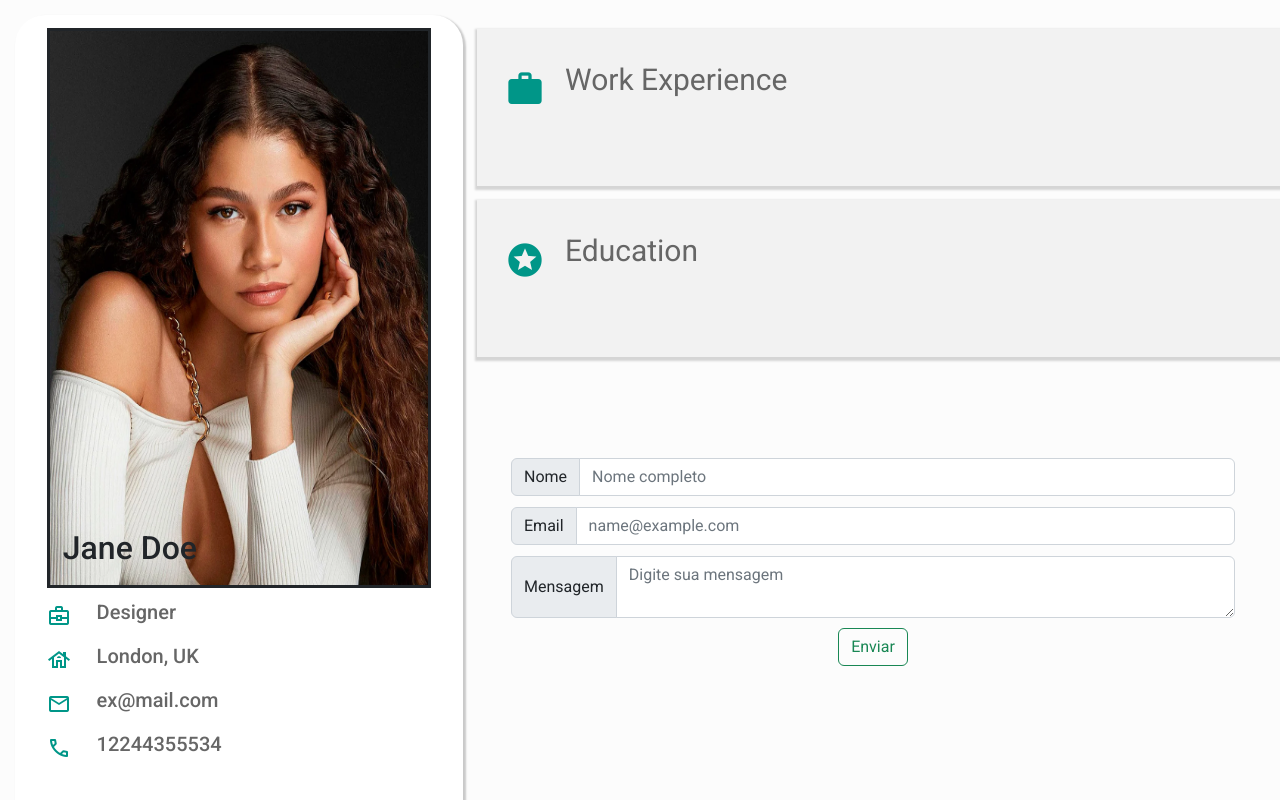
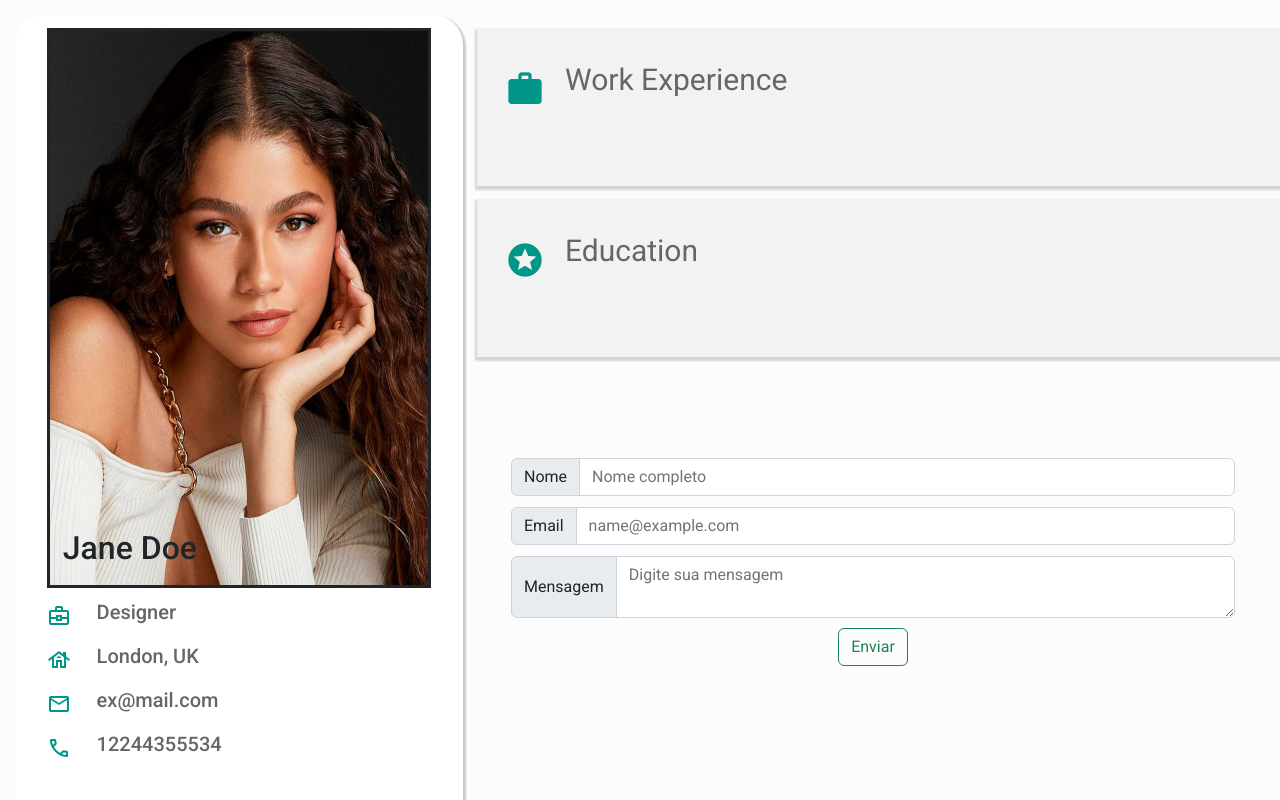
Before and after one commit to thayssa-souza/Project_Curriculum-vitae, an Angular app in the folder Curriculo/: page / in a window 1280 px wide. Shown: the top 800 px of the page. Built offline with nearby package versions, Linux system fonts and the light colour scheme.

Commit message:
Alterando extensão da imagem para png

```diff
--- a/Curriculo/src/app/app.component.ts
+++ b/Curriculo/src/app/app.component.ts
@@ -12,7 +12,7 @@ export class AppComponent {
   public data: DataApp = {
     basicInfo: {
       name: 'Jane Doe',
-      profileImg: '../assets/images/img_perfil.webp',
+      profileImg: '../assets/images/img_perfil.png',
       office: 'Designer',
       city: 'London, UK',
       email: 'ex@mail.com',
```
Also changed, not shown: Curriculo/src/assets/images/img_perfil.png (added), Curriculo/src/assets/images/img_perfil.webp (deleted).
